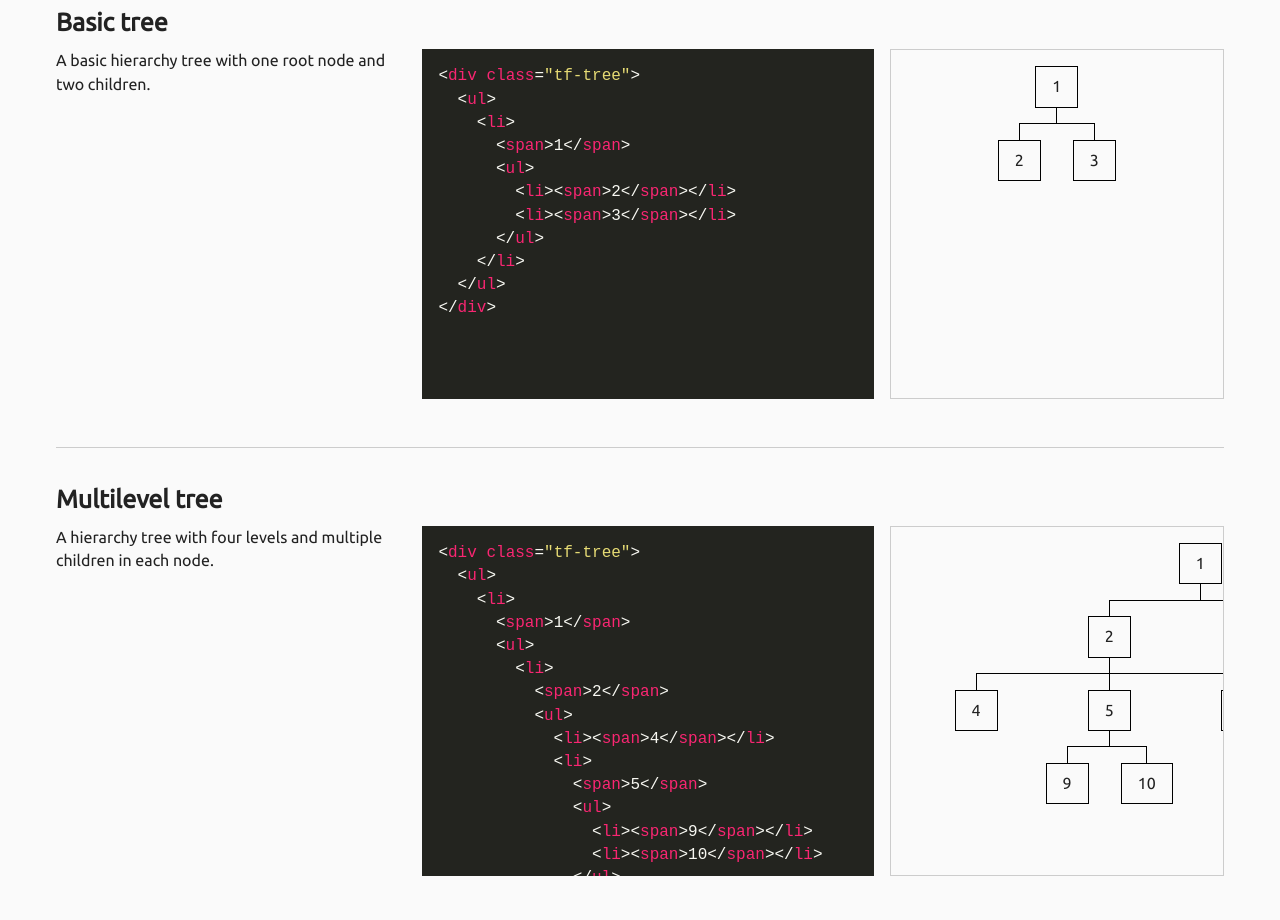
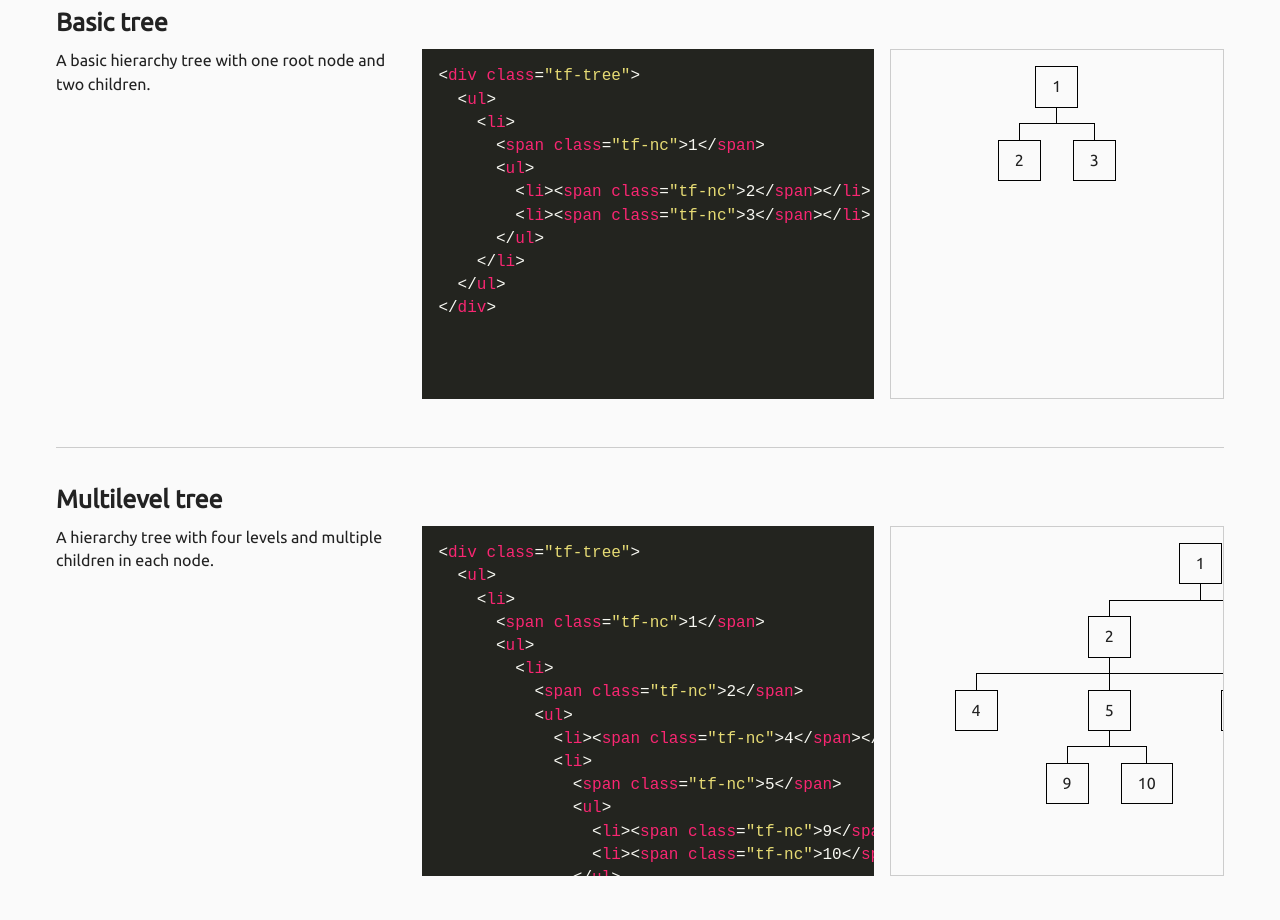
Before and after one commit to dumptyd/treeflex, a website built with Parcel: page src/site/index.html in a window 1280 px wide. Shown: the part 1880-2800 px from the top of the page. Built offline with nearby package versions, Linux system fonts and the light colour scheme.

Commit message:
Publish 2.0.0. Remove support for un-classed node content as it was causing problems when these elements were being used inside. Read changelog for more.

```diff
--- a/package.json
+++ b/package.json
@@ -1,6 +1,6 @@
 {
   "name": "treeflex",
-  "version": "1.0.2",
+  "version": "2.0.0",
   "description": "Treeflex is a flexbox based CSS library for drawing hierarchy trees with HTML lists.",
   "keywords": ["css", "flexbox", "scss", "hierarchy tree", "tree", "css tree"],
   "main": "/docs/index.html",
--- a/src/core/scss/treeflex.scss
+++ b/src/core/scss/treeflex.scss
@@ -27,38 +27,6 @@ $connector_style: solid;
     align-items: center;
     padding: 0 $node_gap;
 
-    /* node content */
-    span:first-child, div:first-child, .tf-node-content:first-child {
-      position: relative;
-      display: inline-block;
-      border: $connector_width solid $primary_color;
-      padding: ($node_gap / 2) $node_gap;
-
-      &:before {
-        position: absolute;
-        display: block;
-        height: $node_gap;
-        left: calc(50% - #{$connector_width / 2});
-        top: calc(#{-$node_gap} - #{$connector_width / 2});
-        content: '';
-        border-left: $connector_width $connector_style $primary_color;
-        width: $connector_width;
-      }
-
-      &:after {
-        position: absolute;
-        display: block;
-        height: $node_gap;
-        left: calc(50% - #{$connector_width / 2});
-        top: calc(100% + #{$connector_width / 2});
-        content: '';
-        border-left: $connector_width $connector_style $primary_color;
-        width: $connector_width;
-      }
-      &:only-child:after { display: none; }
-    }
-
-
     ul { margin: ($node_gap * 2) 0; }
 
     li:before {
@@ -82,18 +50,47 @@ $connector_style: solid;
       max-width: calc(100% - 50% + #{$connector_width});
     }
     li:only-child:before,
-    li:only-child > span:first-child:before,
-    li:only-child > div:first-child:before,
-    li:only-child > .tf-node-content:first-child:before { display: none; }
+    li:only-child > .tf-node-content:before
+    li:only-child > .tf-nc:before { display: none; }
+
     li:only-child { margin: -$node_gap; }
   }
 
-  >ul>li>span:first-child:before, >ul>li>div:first-child:before, >ul>li>.tf-node-content:first-child:before { display: none; }
+  .tf-node-content, .tf-nc {
+    position: relative;
+    display: inline-block;
+    border: $connector_width solid $primary_color;
+    padding: ($node_gap / 2) $node_gap;
+
+    &:before {
+      position: absolute;
+      display: block;
+      height: $node_gap;
+      left: calc(50% - #{$connector_width / 2});
+      top: calc(#{-$node_gap} - #{$connector_width / 2});
+      content: '';
+      border-left: $connector_width $connector_style $primary_color;
+      width: $connector_width;
+    }
+
+    &:after {
+      position: absolute;
+      display: block;
+      height: $node_gap;
+      left: calc(50% - #{$connector_width / 2});
+      top: calc(100% + #{$connector_width / 2});
+      content: '';
+      border-left: $connector_width $connector_style $primary_color;
+      width: $connector_width;
+    }
+    &:only-child:after { display: none; }
+  }
+
+  >ul>li>.tf-node-content:before, >ul>li>.tf-nc:before { display: none; }
 
   &.tf-gap-sm li {
     padding: 0 $sm_node_gap;
-    span:first-child, div:first-child, .tf-node-content:first-child {
-
+    >.tf-node-content, >.tf-nc {
       &:before {
         height: $sm_node_gap;
         top: -$sm_node_gap;
@@ -107,7 +104,7 @@ $connector_style: solid;
 
   &.tf-gap-lg li {
     padding: 0 $lg_node_gap;
-    span:first-child, div:first-child, .tf-node-content:first-child {
+    >.tf-node-content, >.tf-nc {
       &:before {
         height: $lg_node_gap;
         top: -$lg_node_gap;
@@ -120,30 +117,23 @@ $connector_style: solid;
   }
 
   li.tf-dotted-children {
-    span:first-child,
-    div:first-child,
-    .tf-node-content:first-child {
+    .tf-node-content, .tf-nc {
       &:before, &:after { border-left-style: dotted; }
     }
     li:before { border-top-style: dotted; }
 
-    >span:first-child:before,
-    >div:first-child:before,
-    >.tf-node-content:first-child:before {
+    >.tf-node-content:before, >.tf-nc:before {
       border-left-style: solid;
     }
   }
+
   li.tf-dashed-children {
-    span:first-child,
-    div:first-child,
-    .tf-node-content:first-child {
+    .tf-node-content, .tf-nc {
       &:before, &:after { border-left-style: dashed; }
     }
     li:before { border-top-style: dashed; }
 
-    >span:first-child:before,
-    >div:first-child:before,
-    >.tf-node-content:first-child:before {
+    >.tf-node-content:before, >.tf-nc:before {
       border-left-style: solid;
     }
   }
--- a/src/site/index.html
+++ b/src/site/index.html
@@ -26,10 +26,10 @@
   </nav>
 
   <section id="intro">
-    <h1 class="brand">TreeFlex <sub class="text-xs"><small>1.0.2</small></sub></h1>
+    <h1 class="brand">TreeFlex <sub class="text-xs"><small>2.0.0</small></sub></h1>
     <div class="text-lg">A library for drawing hierarchy trees with CSS</div>
     <div class="try-it-container">
-      <a href="https://jsfiddle.net/dumptyd/bfd2xwvq/" target="_blank" class="button">Try it live &rarr;</a>
+      <a href="https://jsfiddle.net/dumptyd/zpac63y8/" target="_blank" class="button">Try it live &rarr;</a>
     </div>
     <div class="trees">
       <div class="demo-tree fixed-width-nodes tf-gap-lg"></div>
@@ -58,8 +58,7 @@
 
       <p>Creating trees with Treeflex is as simple as writing nested HTML lists. Treeflex needs a block-level element with a <code>tf-tree</code> class and an unordered list (<code>ul</code>) as a direct child of the element.</p>
 
-      <p>Each <code>li</code> element's <strong>first</strong> <code>span</code>, <code>div</code> or
-      any element with a <code>tf-node-content</code> class is used as that node's content. One of these three elements are required in each <code>li</code> element.</p>
+      <p>Each <code>li</code> element's <strong>first child</strong> with a <code>tf-node-content</code> class (or <code>tf-nc</code> for short) is used as that node's content. This is required. You can use whatever tag you like for node content, however it is suggested that you use a <code>span</code> or <code>div</code> element.</p>
 
       <p>Each <code>li</code> element that is not the leaf node should have an <strong>unordered list (<code>ul</code>) as its second child</strong>. Each <code>li</code> element inside this <code>ul</code> acts as this node's child.</p>
 
@@ -135,12 +134,15 @@
       <p>
         Treeflex comes with a few utility classes to help customize the trees. These are:
         <ul>
-           <li><code>tf-gap-sm</code></li>
-           <li><code>tf-gap-lg</code></li>
-           <li><code>tf-dashed-children</code></li>
-           <li><code>tf-dotted-children</code></li>
+          <li><code>tf-nc</code></li>
+          <li><code>tf-gap-sm</code></li>
+          <li><code>tf-gap-lg</code></li>
+          <li><code>tf-dashed-children</code></li>
+          <li><code>tf-dotted-children</code></li>
          </ul>
        </p>
+
+      <p><code>tf-nc</code> is just short for <code>tf-node-content</code>. You can use either of these for node content.</p>
 
       <p><code>tf-gap-*</code> classes go on the <code>tf-tree</code> element. These classes increase and decrease the gap between the nodes.</p>
 
@@ -188,15 +190,15 @@
         Trees can be customized with your own styles. Here are the classes/elements you need to target to change various aspects of the tree.
 
         <br>
-        <small>For node content related styles, only <code>span</code> elements are mentioned for brevity, these styles can and should be applied to <code>div</code> &amp; <code>.tf-node-content</code> too if that's what you choose to use. </small>
+        <small>For node content related styles, only <code>tf-nc</code> class is used for brevity, these styles can and should be applied to <code>.tf-node-content</code> too if that's what you choose to use. </small>
 
         <div>
           <h3>Styling the nodes</h3>
-          <strong>Selector: </strong> <code>.tf-tree li span:first-child</code>
+          <strong>Selector: </strong> <code>.tf-tree .tf-nc</code>
           <p>
             This selector can be used to style the look &amp; feel of the nodes.
             <br>
-            There are some limitations to this though, you should not change the margins and the pseudo elements (<code>:before, :after</code>) of these elements unless you absolutely know what you're doing. CSS transforms don't work well on these elements either. You can always apply the transforms and other styles to the elements inside though. It's also best to avoid using <code>ul</code> inside node content.
+            There are some limitations to this though, you should not change the margins and the pseudo elements (<code>:before, :after</code>) of these elements unless you absolutely know what you're doing. CSS transforms don't work well on these elements either. You can always apply the transforms and other styles to the elements inside though. It's also best to avoid using <code>ul</code> and <code>li</code> elements inside node content.
           </p>
 
 
@@ -210,7 +212,7 @@
 
         <div>
           <h3>Styling the vertical node connectors</h3>
-          <strong>Selector: </strong> <code>.tf-tree li span:first-child:before, .tf-tree li span:first-child:after</code>
+          <strong>Selector: </strong> <code>.tf-tree .tf-nc:before, .tf-tree .tf-nc:after</code>
           <p>These selectors can be used to style the vertical node connectors. For instance, you can use these to increase the width or border-style of the connectors.</p>
         </div>
 
@@ -226,6 +228,23 @@
         <div class="content">
           <div class="description">
             This example demonstrates how these selectors can be used.
+          </div>
+          <div class="code">
+            <pre class="unstyled"><code class="html hljs unstyled"></code></pre>
+          </div>
+          <div class="result">
+            <div>Loading...</div>
+          </div>
+        </div>
+      </div>
+
+      <hr>
+
+      <div class="example example-ancestor">
+        <h3>Ancestor tree</h3>
+        <div class="content">
+          <div class="description">
+            While ancestor or upside-down trees are not supported out of the box, it can be implemented easily with some custom styles. This example shows how to do that.
           </div>
           <div class="code">
             <pre class="unstyled"><code class="html hljs unstyled"></code></pre>
--- a/src/site/js/drawTreeFromObject.js
+++ b/src/site/js/drawTreeFromObject.js
@@ -16,7 +16,7 @@ export const createEl = (el, content, classList = [], isContentElement = false)
 
 const createTree = (parent, arr) => {
   arr.forEach(item => {
-    const li = createEl('li', createEl('span', item.text), [], true);
+    const li = createEl('li', createEl('span', item.text, ['tf-nc']), [], true);
     parent.appendChild(li);
     if (item.children && item.children.length) {
       const childUl = createEl('ul');
--- a/src/site/js/examples.js
+++ b/src/site/js/examples.js
@@ -6,10 +6,10 @@ const examples = [{
   code: `<div class="tf-tree">
   <ul>
     <li>
-      <span>1</span>
+      <span class="tf-nc">1</span>
       <ul>
-        <li><span>2</span></li>
-        <li><span>3</span></li>
+        <li><span class="tf-nc">2</span></li>
+        <li><span class="tf-nc">3</span></li>
       </ul>
     </li>
   </ul>
@@ -33,27 +33,27 @@ const examples = [{
   code: `<div class="tf-tree">
   <ul>
     <li>
-      <span>1</span>
+      <span class="tf-nc">1</span>
       <ul>
         <li>
-          <span>2</span>
+          <span class="tf-nc">2</span>
           <ul>
-            <li><span>4</span></li>
+            <li><span class="tf-nc">4</span></li>
             <li>
-              <span>5</span>
+              <span class="tf-nc">5</span>
               <ul>
-                <li><span>9</span></li>
-                <li><span>10</span></li>
+                <li><span class="tf-nc">9</span></li>
+                <li><span class="tf-nc">10</span></li>
               </ul>
             </li>
-            <li><span>6</span></li>
+            <li><span class="tf-nc">6</span></li>
           </ul>
         </li>
         <li>
-          <span>3</span>
+          <span class="tf-nc">3</span>
           <ul>
-            <li><span>7</span></li>
-            <li><span>8</span></li>
+            <li><span class="tf-nc">7</span></li>
+            <li><span class="tf-nc">8</span></li>
           </ul>
         </li>
       </ul>
@@ -66,27 +66,27 @@ const examples = [{
   code: `<div class="tf-tree" style="font-size: 8px;">
   <ul>
     <li>
-      <span>1</span>
+      <span class="tf-nc">1</span>
       <ul>
         <li>
-          <span>2</span>
+          <span class="tf-nc">2</span>
           <ul>
-            <li><span>4</span></li>
+            <li><span class="tf-nc">4</span></li>
             <li>
-              <span>5</span>
+              <span class="tf-nc">5</span>
               <ul>
-                <li><span>9</span></li>
-                <li><span>10</span></li>
+                <li><span class="tf-nc">9</span></li>
+                <li><span class="tf-nc">10</span></li>
               </ul>
             </li>
-            <li><span>6</span></li>
+            <li><span class="tf-nc">6</span></li>
           </ul>
         </li>
         <li>
-          <span>3</span>
+          <span class="tf-nc">3</span>
           <ul>
-            <li><span>7</span></li>
-            <li><span>8</span></li>
+            <li><span class="tf-nc">7</span></li>
+            <li><span class="tf-nc">8</span></li>
           </ul>
         </li>
       </ul>
@@ -100,10 +100,10 @@ const examples = [{
 <div class="tf-tree tf-gap-sm">
   <ul>
     <li>
-      <span>1</span>
+      <span class="tf-nc">1</span>
       <ul>
-        <li><span>2</span></li>
-        <li><span>3</span></li>
+        <li><span class="tf-nc">2</span></li>
+        <li><span class="tf-nc">3</span></li>
       </ul>
     </li>
   </ul>
@@ -113,10 +113,10 @@ const examples = [{
 <div class="tf-tree">
   <ul>
     <li>
-      <span>1</span>
+      <span class="tf-nc">1</span>
       <ul>
-        <li><span>2</span></li>
-        <li><span>3</span></li>
+        <li><span class="tf-nc">2</span></li>
+        <li><span class="tf-nc">3</span></li>
       </ul>
     </li>
   </ul>
@@ -126,10 +126,10 @@ const examples = [{
 <div class="tf-tree tf-gap-lg">
   <ul>
     <li>
-      <span>1</span>
+      <span class="tf-nc">1</span>
       <ul>
-        <li><span>2</span></li>
-        <li><span>3</span></li>
+        <li><span class="tf-nc">2</span></li>
+        <li><span class="tf-nc">3</span></li>
       </ul>
     </li>
   </ul>
@@ -140,27 +140,27 @@ const examples = [{
   code: `<div class="tf-tree">
   <ul>
     <li>
-      <span>1</span>
+      <span class="tf-nc">1</span>
       <ul>
         <li class="tf-dashed-children">
-          <span>2</span>
+          <span class="tf-nc">2</span>
           <ul>
-            <li><span>4</span></li>
+            <li><span class="tf-nc">4</span></li>
             <li>
-              <span>5</span>
+              <span class="tf-nc">5</span>
               <ul>
-                <li><span>9</span></li>
-                <li><span>10</span></li>
+                <li><span class="tf-nc">9</span></li>
+                <li><span class="tf-nc">10</span></li>
               </ul>
             </li>
-            <li><span>6</span></li>
+            <li><span class="tf-nc">6</span></li>
           </ul>
         </li>
         <li class="tf-dotted-children">
-          <span>3</span>
+          <span class="tf-nc">3</span>
           <ul>
-            <li><span>7</span></li>
-            <li><span>8</span></li>
+            <li><span class="tf-nc">7</span></li>
+            <li><span class="tf-nc">8</span></li>
           </ul>
         </li>
       </ul>
@@ -173,7 +173,7 @@ const examples = [{
   code: `<style>
   /* make the nodes round and change their background-color */
 
-  .tf-custom li span:first-child {
+  .tf-custom .tf-nc {
     height: 1em; width: 1em;
     background-color: dodgerblue;
     border-color: dodgerblue;
@@ -183,8 +183,8 @@ const examples = [{
 
   /* make the horizontal and vertical connectors thick and change their color */
 
-  .tf-custom li span:first-child:before,
-  .tf-custom li span:first-child:after {
+  .tf-custom .tf-nc:before,
+  .tf-custom .tf-nc:after {
     border-left-color: dodgerblue;
     border-left-width: 2px;
   }
@@ -197,20 +197,57 @@ const examples = [{
 <div class="tf-tree tf-custom">
   <ul>
     <li>
-      <span></span>
+      <span class="tf-nc"></span>
       <ul>
         <li>
-          <span></span>
+          <span class="tf-nc"></span>
           <ul>
-            <li><span></span></li>
-            <li><span></span></li>
+            <li><span class="tf-nc"></span></li>
+            <li><span class="tf-nc"></span></li>
           </ul>
         </li>
         <li>
-          <span></span>
+          <span class="tf-nc"></span>
           <ul>
-            <li><span></span></li>
-            <li><span></span></li>
+            <li><span class="tf-nc"></span></li>
+            <li><span class="tf-nc"></span></li>
+          </ul>
+        </li>
+      </ul>
+    </li>
+  </ul>
+</div>`
+}, {
+  className: 'example-ancestor',
+  useCode: true,
+  code: `<style>
+  /* make the nodes round and change their background-color */
+  .tf-ancestor-tree { position: relative; }
+  .tf-ancestor-tree > ul { transform: rotateX(180deg); }
+  .tf-ancestor-tree li ul { margin-bottom: 1em; }
+
+  .node-text {
+    display: inline-block;
+    transform: rotateX(180deg);
+  }
+</style>
+<div class="tf-tree tf-ancestor-tree">
+  <ul>
+    <li>
+      <span class="tf-nc"><span class="node-text">1</span></span>
+      <ul>
+        <li>
+          <span class="tf-nc"><span class="node-text">2</span></span>
+          <ul>
+            <li><span class="tf-nc"><span class="node-text">4</span></span></li>
+            <li><span class="tf-nc"><span class="node-text">5</span></span></li>
+          </ul>
+        </li>
+        <li>
+          <span class="tf-nc"><span class="node-text">3</span></span>
+          <ul>
+            <li><span class="tf-nc"><span class="node-text">6</span></span></li>
+            <li><span class="tf-nc"><span class="node-text">7</span></span></li>
           </ul>
         </li>
       </ul>
```
Also changed, not shown: docs/index.html (+1 -1 lines), CHANGELOG.md (added), 4 other files.
